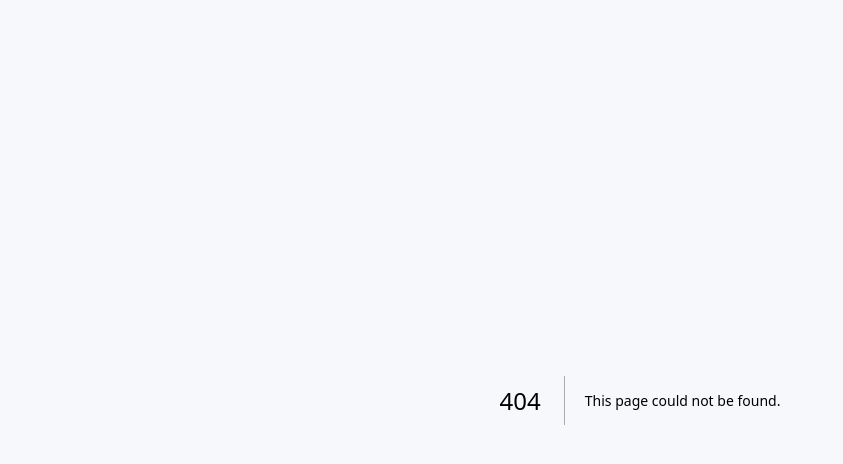
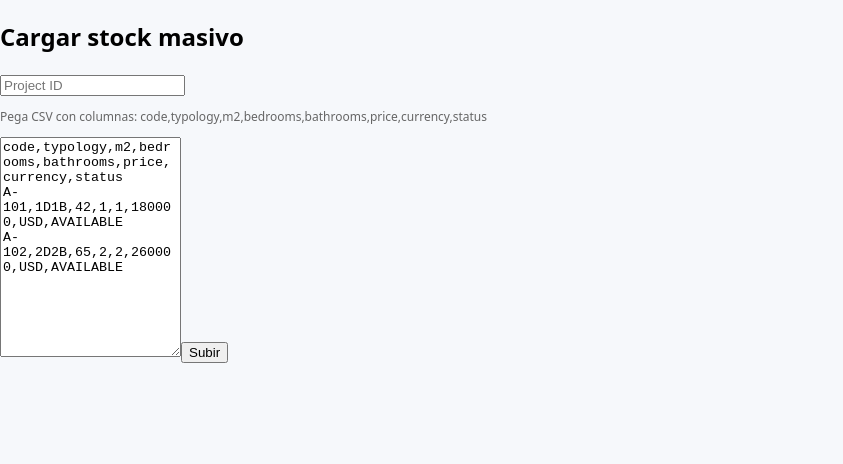
Before and after one commit to Rabbittscapital/marketplace, a Next.js app: page /admin/unidades/carga in a window 1280 px wide. Before the commit this address had no page. Shown: the top 464 px of the page, without its empty margins (0-843 px from the left). Built offline with nearby package versions, Linux system fonts and the light colour scheme.

Commit message:
Create page.tsx

```diff
--- /dev/null
+++ b/app/admin/unidades/carga/page.tsx
@@ -0,0 +1,28 @@
+"use client";
+import { useState } from "react";
+
+export default function BulkUnits() {
+  const [projectId, setProjectId] = useState("");
+  const [text, setText] = useState(`code,typology,m2,bedrooms,bathrooms,price,currency,status
+A-101,1D1B,42,1,1,180000,USD,AVAILABLE
+A-102,2D2B,65,2,2,260000,USD,AVAILABLE`);
+
+  async function upload() {
+    const res = await fetch("/api/units/bulk", {
+      method: "POST",
+      headers: { "Content-Type": "application/json" },
+      body: JSON.stringify({ projectId, csv: text }),
+    });
+    if (res.ok) alert("Unidades cargadas"); else alert("Error");
+  }
+
+  return (
+    <div className="card">
+      <h2>Cargar stock masivo</h2>
+      <input className="input" placeholder="Project ID" value={projectId} onChange={e=>setProjectId(e.target.value)} />
+      <p style={{fontSize:12,color:"#666"}}>Pega CSV con columnas: code,typology,m2,bedrooms,bathrooms,price,currency,status</p>
+      <textarea className="input" style={{ height:220 }} value={text} onChange={e=>setText(e.target.value)} />
+      <button className="btn" onClick={upload}>Subir</button>
+    </div>
+  );
+}
```
